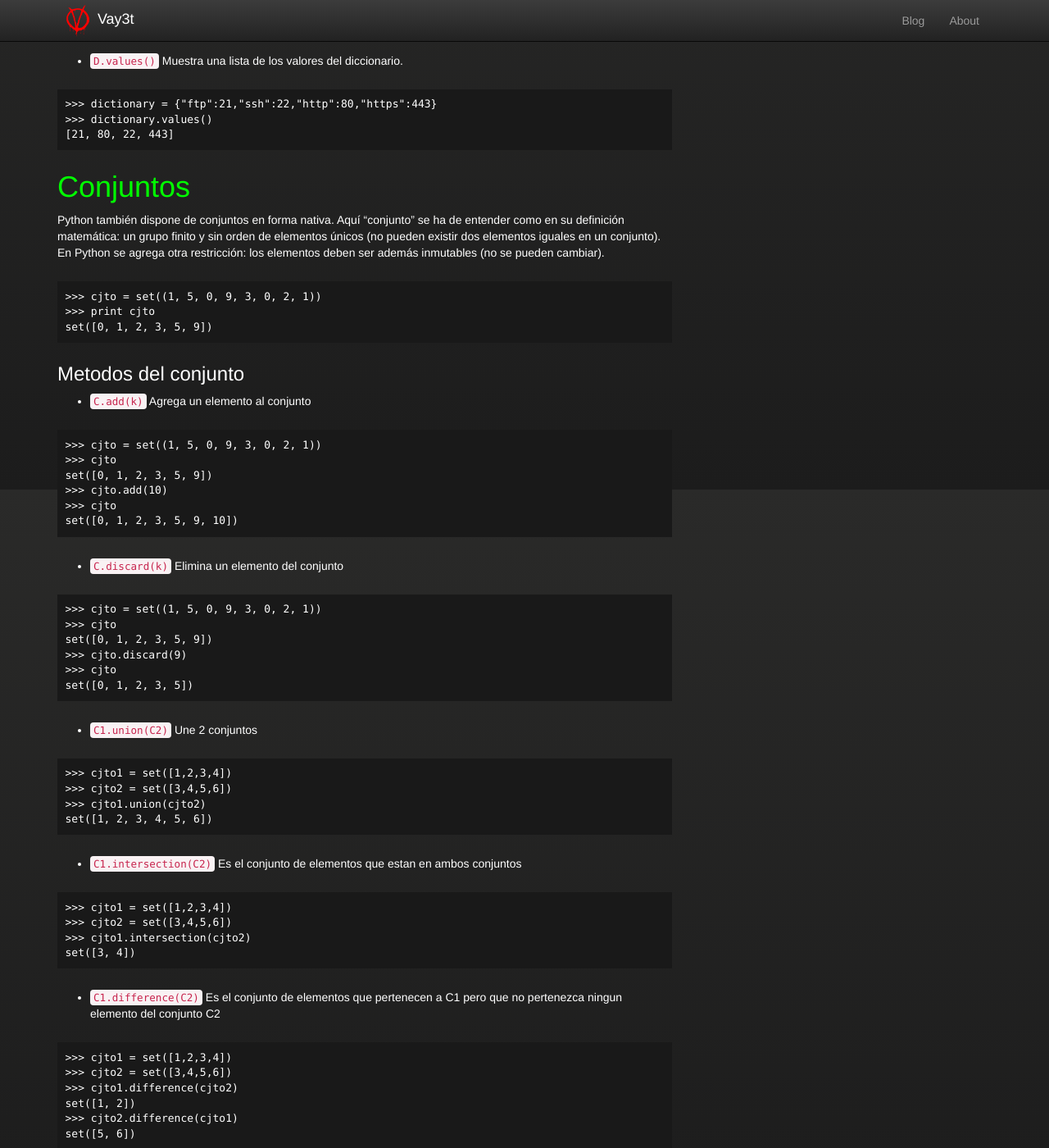
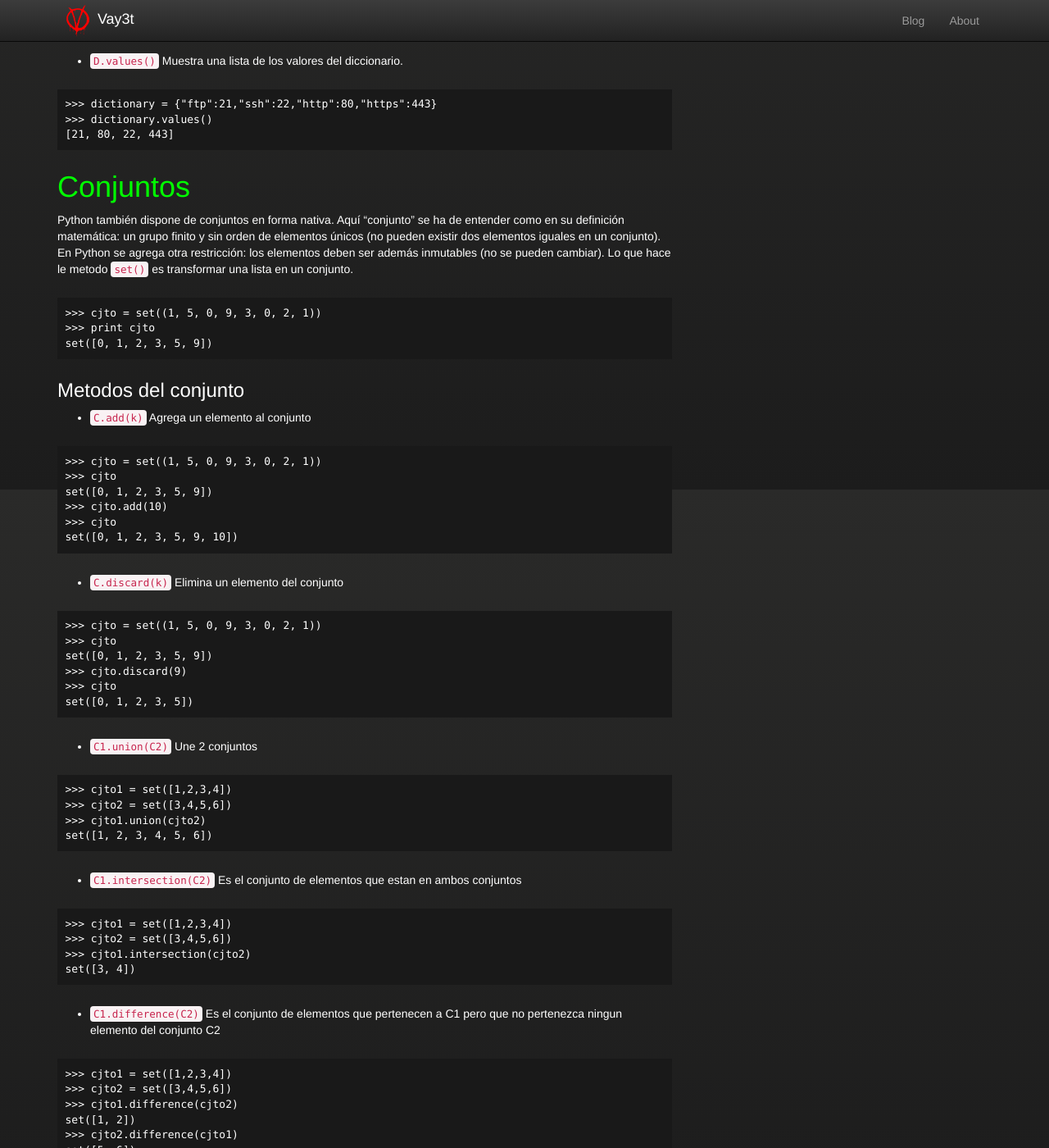
Before and after one commit to pvallejos/pvallejos.github.io, a Jekyll site: the page built from _posts/2017-10-22-Python-Pain-Part-2.md, in a window 1280 px wide and 1400 px high, scrolled down 4803 px. Shown: the whole window at 82% size. Built offline with Jekyll 4.4.1, drawn with Linux system fonts in a browser that asks for light colours; nearby versions of some CDN libraries; comment, search, counter and statistics services are not loaded; some of the changed text lies outside the part shown.

Commit message:
Update 2017-10-22-Python-Pain-Part-2.md

````diff
--- a/_posts/2017-10-22-Python-Pain-Part-2.md
+++ b/_posts/2017-10-22-Python-Pain-Part-2.md
@@ -282,7 +282,7 @@ Muestra una lista de los valores del diccionario.
 
 
 # Conjuntos
-Python también dispone de conjuntos en forma nativa. Aquí “conjunto” se ha de entender como en su definición matemática: un grupo finito y sin orden de elementos únicos (no pueden existir dos elementos iguales en un conjunto). En Python se agrega otra restricción: los elementos deben ser además inmutables (no se pueden cambiar).
+Python también dispone de conjuntos en forma nativa. Aquí “conjunto” se ha de entender como en su definición matemática: un grupo finito y sin orden de elementos únicos (no pueden existir dos elementos iguales en un conjunto). En Python se agrega otra restricción: los elementos deben ser además inmutables (no se pueden cambiar). Lo que hace le metodo `set()` es transformar una lista en un conjunto.
 
 ```
 >>> cjto = set((1, 5, 0, 9, 3, 0, 2, 1))
@@ -344,7 +344,7 @@ set([5, 6])
 ```
 
 
-* `C1.symmetric_difference(C2)` Ss el conjunto de elementos que están en C1 o C2, pero no en ambos.
+* `C1.symmetric_difference(C2)` Es el conjunto de elementos que están en C1 o C2, pero no en ambos.
 
 ```
 >>> cjto1 = set([1,2,3,4])
````
